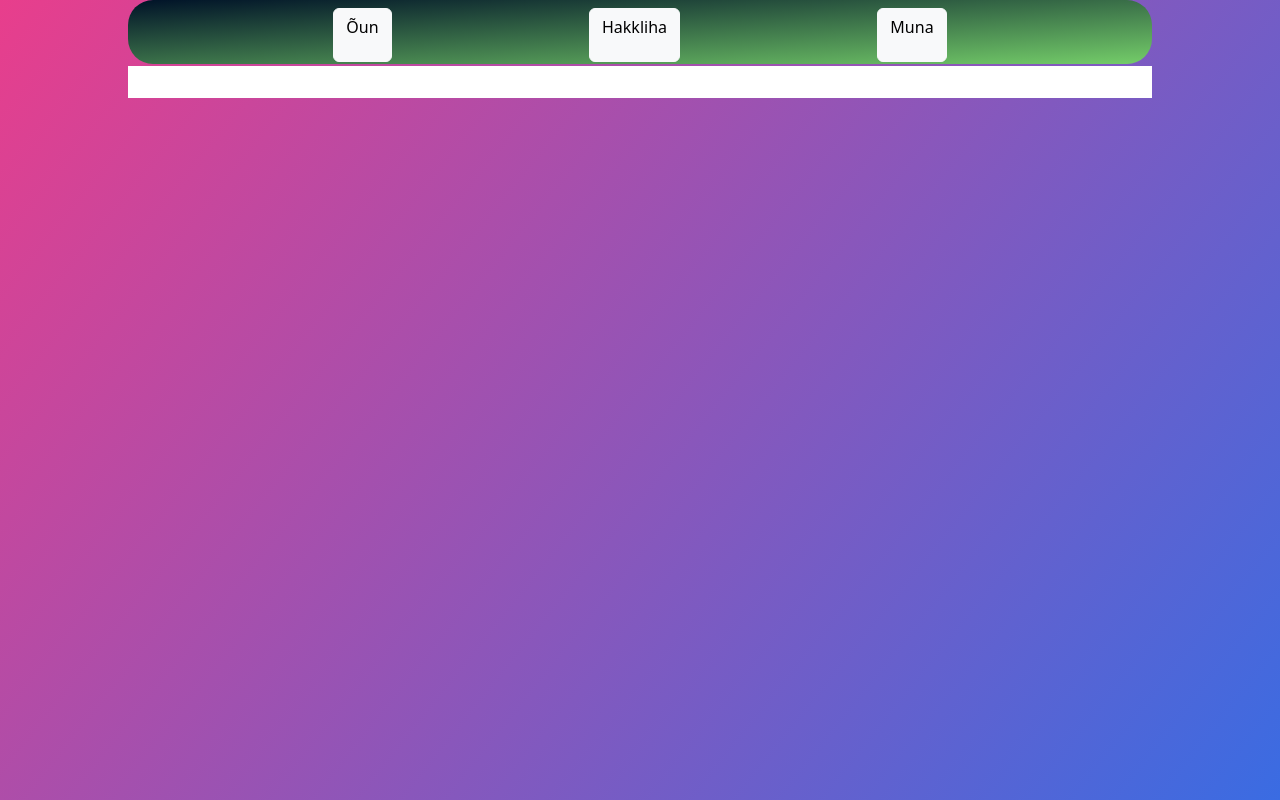
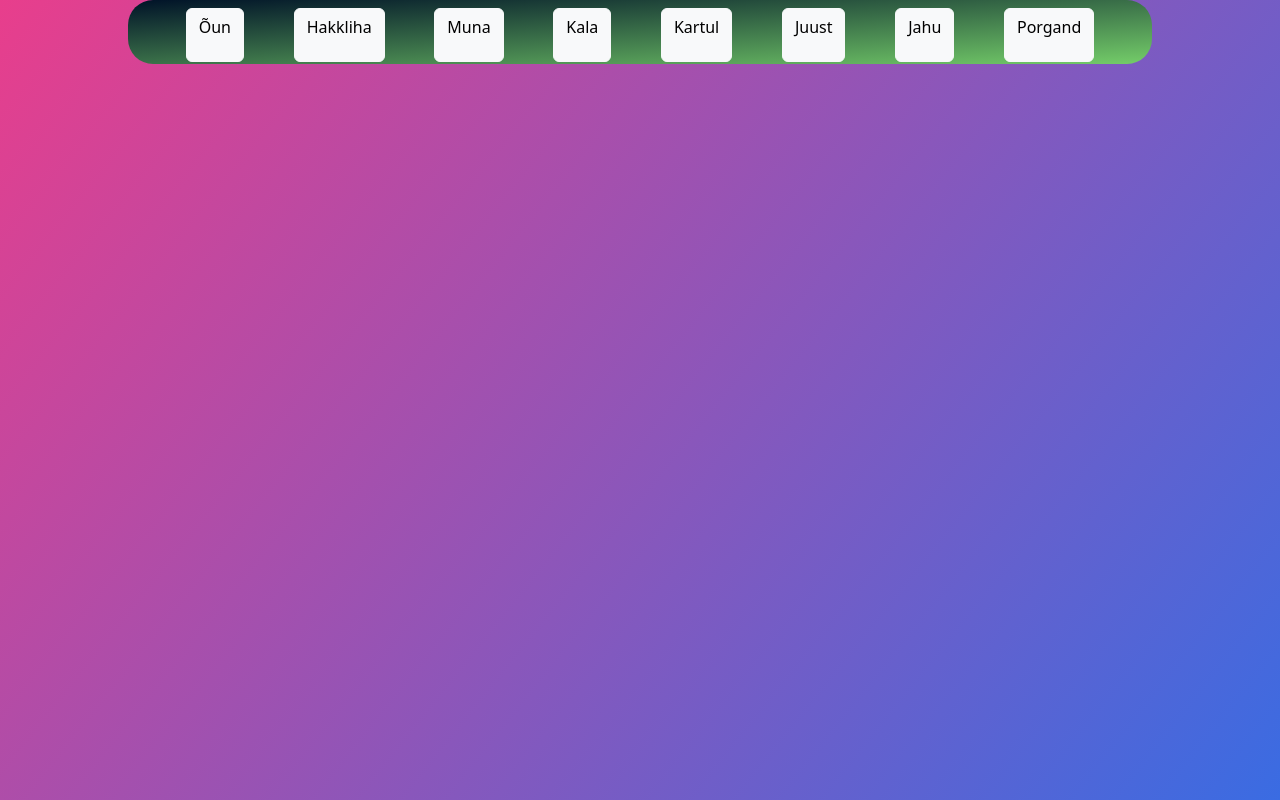
Before and after one commit to Rin-lr/klikk.io, a website built with webpack: page index.html in a window 1280 px wide. Shown: the top 800 px of the page. Built offline with nearby package versions, Linux system fonts and the light colour scheme; some packages are replaced by stand-ins of ours.

Commit message:
Update index.html

```diff
--- a/index.html
+++ b/index.html
@@ -25,11 +25,32 @@
             <p>Muna</p>
           </button>
 
+          <button type="button" class="kala btn btn-light">
+            <p>Kala</p>
+          </button>
+
+          <button type="button" class="kartul btn btn-light">
+            <p>Kartul</p>
+          </button>
+
+          <button type="button" class="juust btn btn-light">
+            <p>Juust</p>
+          </button>
+
+          <button type="button" class="jahu btn btn-light">
+            <p>Jahu</p>
+
+          </button>
+
+          <button type="button" class="porgand btn btn-light">
+            <p>Porgand</p>
+          </button>
+
         </div>
       </div>
     </div>
-    <div class="kuvar" id="kuvar">
-    </div>
+    <!--<div class="kuvar" id="kuvar">
+    </div>-->
 
   <!-- script -->
   <script src="bundle.js"></script>
```
